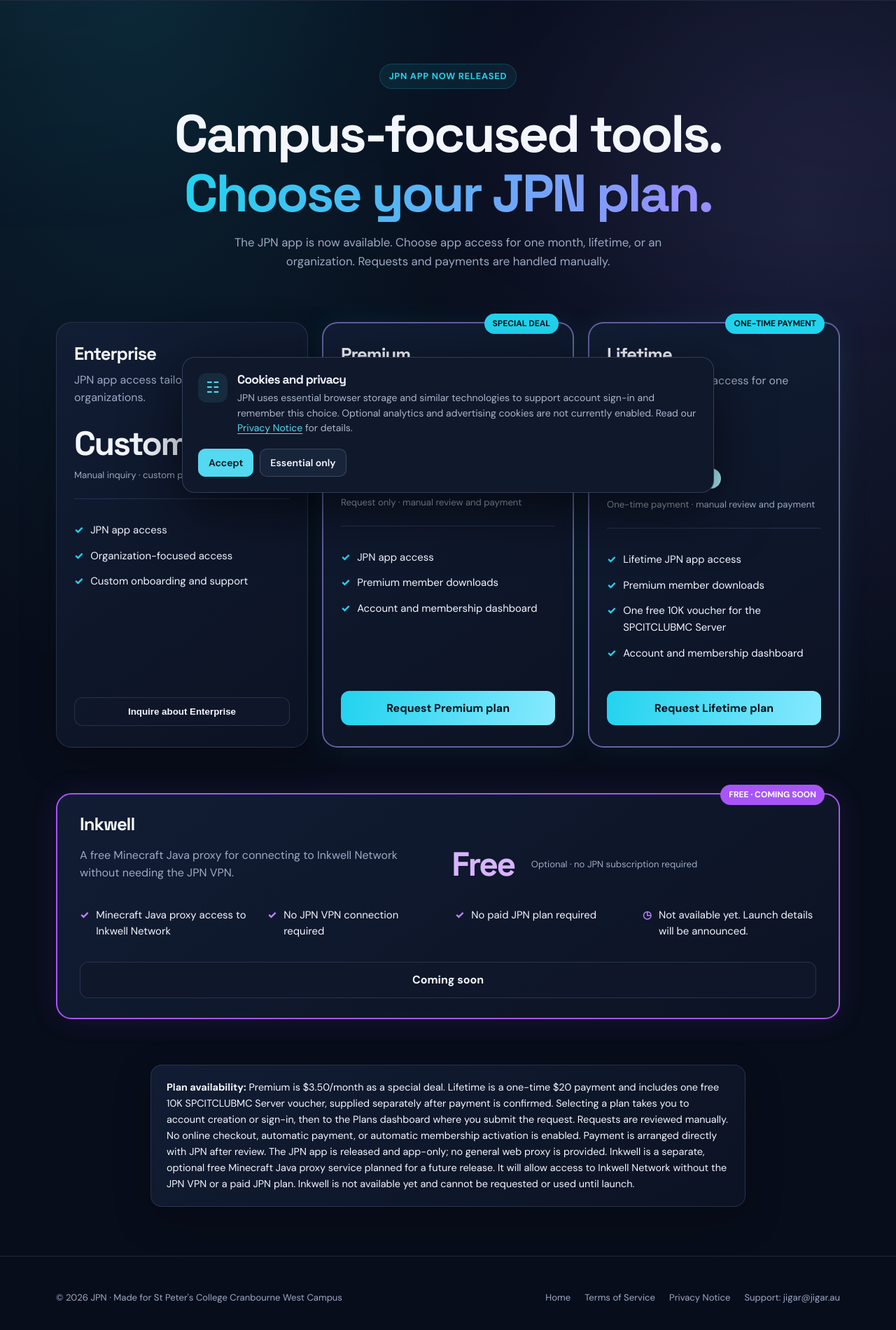
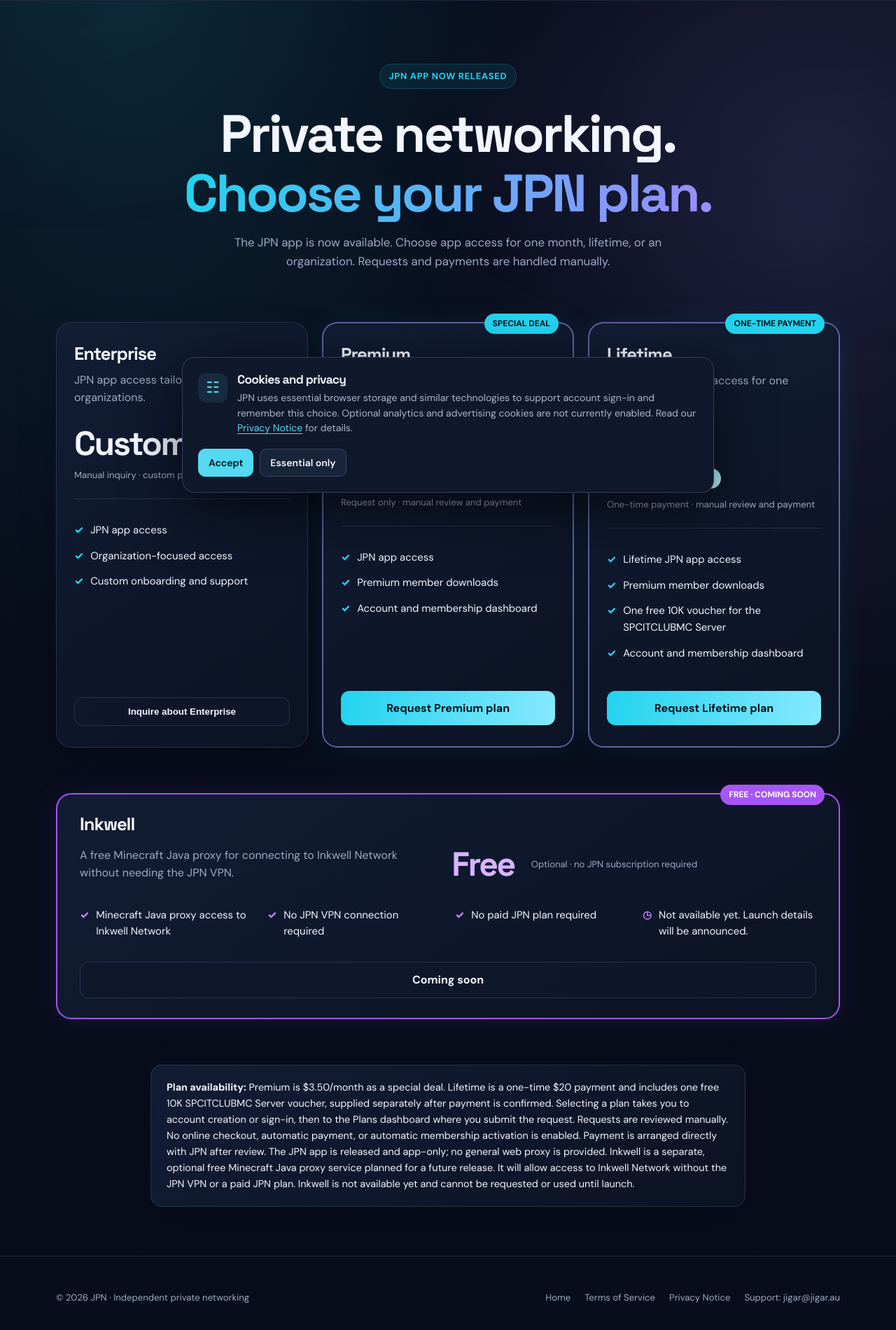
Before and after one commit to Jigar1234Nob/JPN, a plain HTML site: page docs/plans/index.html in a window 1280 px wide. Shown: the part 76-1976 px from the top of the page at 70% size. Drawn offline with Linux system fonts and the light colour scheme; no server answers; a script that the page names is missing.

Commit message:
Make JPN public-facing and remove school-specific branding

```diff
--- a/docs/plans/index.html
+++ b/docs/plans/index.html
@@ -4,7 +4,7 @@
   <meta charset="UTF-8">
   <meta name="viewport" content="width=device-width, initial-scale=1">
   <meta name="theme-color" content="#080d1b">
-  <meta name="description" content="JPN app plans for the St Peter's College Cranbourne West Campus community.">
+  <meta name="description" content="Explore JPN app plans for individuals and organisations.">
   <title>Plans | JPN</title>
   <link rel="icon" type="image/svg+xml" href="/JPN/favicon.svg">
 
@@ -356,7 +356,7 @@
   <main>
     <section class="hero container">
       <span class="eyebrow">JPN app now released</span>
-      <h1>Campus-focused tools.<br><span class="gradient">Choose your JPN plan.</span></h1>
+      <h1>Private networking.<br><span class="gradient">Choose your JPN plan.</span></h1>
       <p>
         The JPN app is now available. Choose app access for one month, lifetime, or an organization. Requests and payments are handled manually.
       </p>
@@ -466,7 +466,7 @@
     </section>
   </main>
 
-  <footer class="site-footer"><div class="site-footer-inner"><span>© <span id="year">2026</span> JPN · Made for St Peter's College Cranbourne West Campus</span><nav class="site-footer-links" aria-label="Public links"><a href="/JPN/">Home</a><a href="/JPN/terms/">Terms of Service</a><a href="/JPN/privacy/">Privacy Notice</a><a href="mailto:jigar@jigar.au">Support: jigar@jigar.au</a></nav></div></footer>
+  <footer class="site-footer"><div class="site-footer-inner"><span>© <span id="year">2026</span> JPN · Independent private networking</span><nav class="site-footer-links" aria-label="Public links"><a href="/JPN/">Home</a><a href="/JPN/terms/">Terms of Service</a><a href="/JPN/privacy/">Privacy Notice</a><a href="mailto:jigar@jigar.au">Support: jigar@jigar.au</a></nav></div></footer>
 
   <script>
     document.getElementById("year").textContent = new Date().getFullYear();
```
